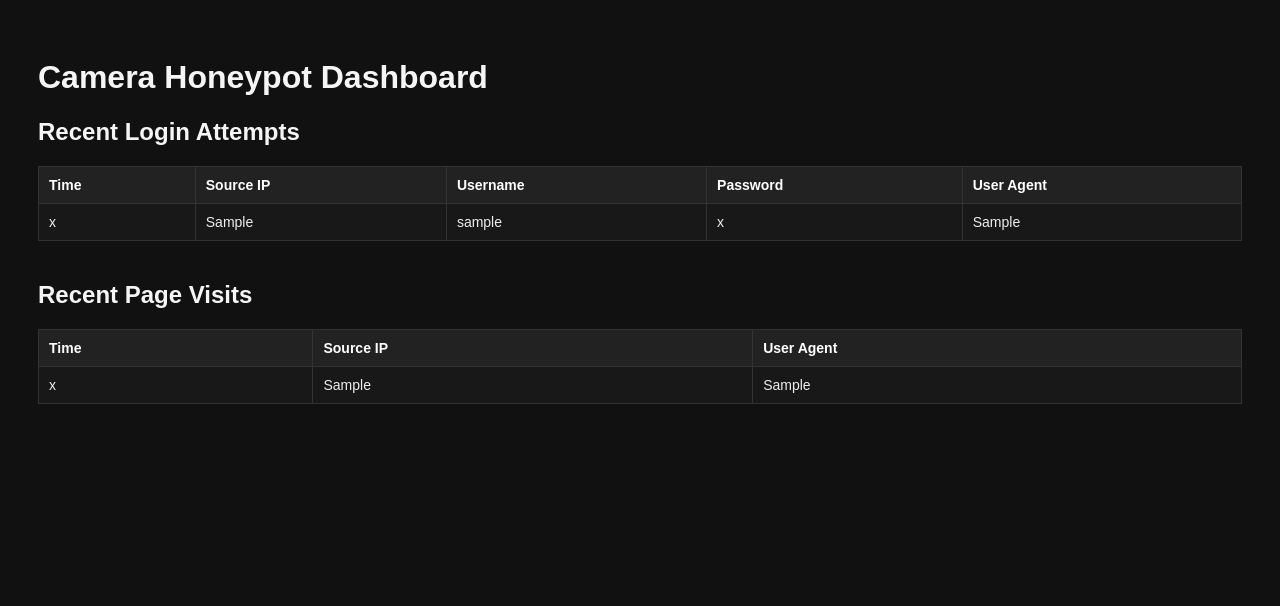
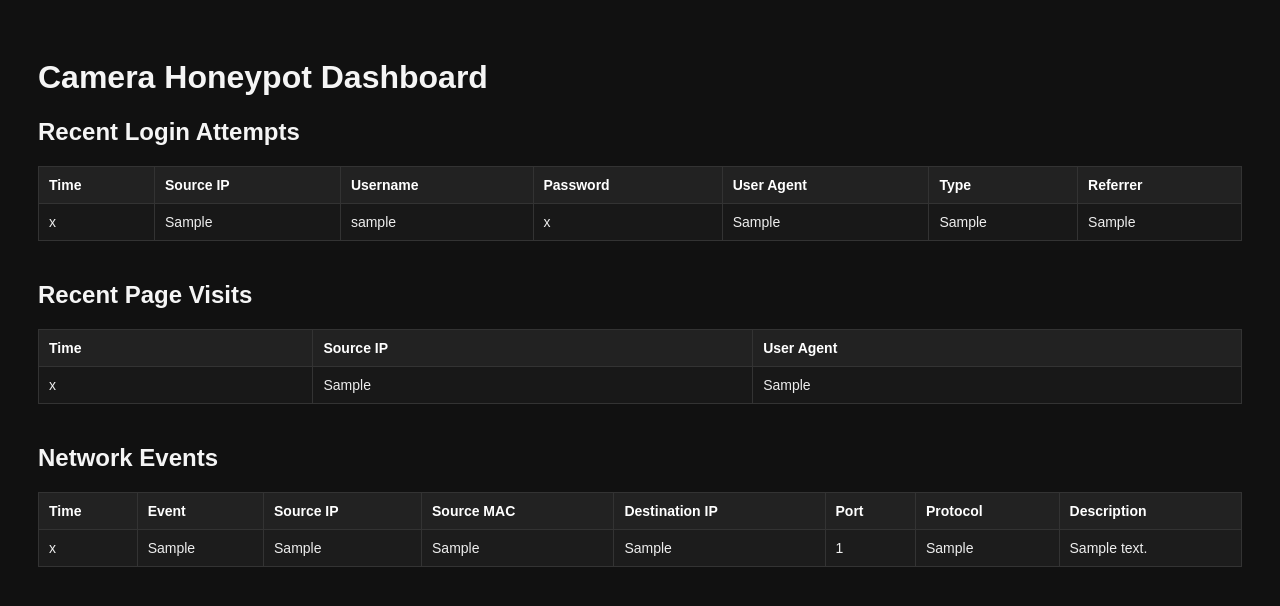
Before and after one commit to jon-tg/CameraHoneypot, a Flask app: page /admin in a window 1280 px wide. Shown: the top 606 px of the page. Run offline with Flask 3, Linux system fonts and the light colour scheme; the visitor is signed in with stand-in values (Sample User, id 1); tables that the repository leaves empty hold one stand-in row (values such as "Sample post").

Commit message:
added network event logging

```diff
--- a/app.py
+++ b/app.py
@@ -1,8 +1,12 @@
 from flask import Flask, render_template, request, redirect, session
 from datetime import datetime
 from dotenv import load_dotenv
+from collections import defaultdict
 import os
 import sqlite3
+from scapy.all import sniff, IP, TCP, ARP
+import time
+import threading
 
 app = Flask(__name__)
 load_dotenv()
@@ -10,8 +14,19 @@ load_dotenv()
 DB_NAME = "honeypot.db"
 ADMIN_USERNAME = os.getenv("ADMIN_USERNAME")
 ADMIN_PASSWORD = os.getenv("ADMIN_PASSWORD")
+HONEYPOT_IP = os.getenv("HONEYPOT_IP")
 
 app.secret_key = os.getenv("SECRET_KEY")
+
+seen_devices = {}
+port_activity = defaultdict(list)
+syn_activity = defaultdict(list)
+
+PORT_SCAN_THRESHOLD = 5
+PORT_SCAN_WINDOW = 10
+
+SYN_FLOOD_THRESHOLD = 20
+SYN_FLOOD_WINDOW = 10
 
 def init_db():
     conn = sqlite3.connect(DB_NAME)
@@ -25,6 +40,7 @@ def init_db():
         username TEXT,
         password TEXT,
         user_agent TEXT,
+        type TEXT NOT NULL,
         referrer TEXT
         )
         """)
@@ -38,24 +54,61 @@ def init_db():
         )
     """)
 
+    cursor.execute("""
+        CREATE TABLE IF NOT EXISTS network_events (
+            id INTEGER PRIMARY KEY AUTOINCREMENT,
+            timestamp TEXT NOT NULL,
+            event_type TEXT,
+            source_ip TEXT,
+            source_mac TEXT,
+            destination_ip TEXT,
+            destination_port INTEGER,
+            protocol TEXT,
+            description TEXT
+        )
+        """)
+
     conn.commit()
     conn.close()
 
+def log_network_event(event_type, source_ip=None, source_mac=None, destination_ip=None, destination_port=None, protocol=None, description=None):
+    conn = sqlite3.connect("honeypot.db")
+    cursor = conn.cursor()
 
-def log_attempt(source_ip, username, password, user_agent, referrer):
+    cursor.execute("""
+        INSERT INTO network_events
+        (timestamp, event_type, source_ip, source_mac, destination_ip,
+         destination_port, protocol, description)
+        VALUES (?, ?, ?, ?, ?, ?, ?, ?)
+    """, (
+        datetime.now().isoformat(timespec="seconds"),
+        event_type,
+        source_ip,
+        source_mac,
+        destination_ip,
+        destination_port,
+        protocol,
+        description
+    ))
+
+    conn.commit()
+    conn.close()
+
+def log_attempt(source_ip, username, password, user_agent, login_type, referrer):
     conn = sqlite3.connect(DB_NAME)
     cursor = conn.cursor()
 
     cursor.execute("""
         INSERT INTO login_attempts
-        (timestamp, source_ip, username, password, user_agent, referrer)
-        VALUES (?, ?, ?, ?, ?, ?)
+        (timestamp, source_ip, username, password, user_agent, type, referrer)
+        VALUES (?, ?, ?, ?, ?, ?, ?)
     """, (
         datetime.now().isoformat(timespec="seconds"),
         source_ip,
         username,
         password,
         user_agent,
+        login_type,
         referrer
     ))
 
@@ -79,28 +132,122 @@ def log_view(source_ip, user_agent):
     conn.commit()
     conn.close()
 
+def process_packet(packet):
+    current_time = time.time()
+
+    if packet.haslayer(ARP):
+        src_ip = packet[ARP].psrc
+        src_mac = packet[ARP].hwsrc
+
+        if src_ip and src_mac and src_ip not in seen_devices:
+            seen_devices[src_ip] = src_mac
+
+            log_network_event(
+                event_type="New Device",
+                source_ip=src_ip,
+                source_mac=src_mac,
+                protocol="ARP",
+                description=f"New device discovered: {src_ip} ({src_mac})"
+            )
+
+    if packet.haslayer(IP):
+        src_ip = packet[IP].src
+        dst_ip = packet[IP].dst
+        protocol = packet[IP].proto
+
+        if dst_ip != HONEYPOT_IP:
+            return
+
+        if packet.haslayer(TCP):
+            dst_port = packet[TCP].dport
+            flags = packet[TCP].flags
+
+            log_network_event(
+                event_type="TCP Packet",
+                source_ip=src_ip,
+                destination_ip=dst_ip,
+                destination_port=dst_port,
+                protocol="TCP",
+                description=f"TCP traffic from {src_ip} to {dst_ip}:{dst_port}"
+            )
+
+            port_activity[src_ip].append((current_time, dst_port))
+
+            port_activity[src_ip] = [
+                entry for entry in port_activity[src_ip]
+                if current_time - entry[0] <= PORT_SCAN_WINDOW
+            ]
+
+            unique_ports = set(port for _, port in port_activity[src_ip])
+
+            if len(unique_ports) >= PORT_SCAN_THRESHOLD:
+                log_network_event(
+                    event_type="Possible Port Scan",
+                    source_ip=src_ip,
+                    destination_ip=dst_ip,
+                    protocol="TCP",
+                    description=f"{src_ip} contacted {len(unique_ports)} ports within {PORT_SCAN_WINDOW} seconds: {sorted(unique_ports)}"
+                )
+
+                port_activity[src_ip].clear()
+
+            if flags == "S":
+                syn_activity[src_ip].append(current_time)
+
+                syn_activity[src_ip] = [
+                    t for t in syn_activity[src_ip]
+                    if current_time - t <= SYN_FLOOD_WINDOW
+                ]
+
+                if len(syn_activity[src_ip]) >= SYN_FLOOD_THRESHOLD:
+                    log_network_event(
+                        event_type="Possible SYN Flood",
+                        source_ip=src_ip,
+                        destination_ip=dst_ip,
+                        destination_port=dst_port,
+                        protocol="TCP",
+                        description=f"{src_ip} sent {len(syn_activity[src_ip])} SYN packets within {SYN_FLOOD_WINDOW} seconds"
+                    )
+
+                    syn_activity[src_ip].clear()
+
+def start_scapy_monitor():
+    sniff(
+        iface="lo",
+        prn=process_packet,
+        store=False
+    )
+
 def get_dashboard_data():
-    conn = sqlite3.connect(DB_NAME)
+    conn = sqlite3.connect("honeypot.db")
     conn.row_factory = sqlite3.Row
     cursor = conn.cursor()
 
     cursor.execute("""
-        SELECT * FROM login_attempts
-        ORDER BY id DESC
-        LIMIT 50
+        SELECT *
+        FROM login_attempts
+        ORDER BY timestamp DESC
     """)
     login_attempts = cursor.fetchall()
 
     cursor.execute("""
-        SELECT * FROM page_visits
-        ORDER BY id DESC
-        LIMIT 50
+        SELECT *
+        FROM page_visits
+        ORDER BY timestamp DESC
     """)
     page_visits = cursor.fetchall()
 
+    cursor.execute("""
+        SELECT *
+        FROM network_events
+        ORDER BY timestamp DESC
+        LIMIT 100
+    """)
+    network_events = cursor.fetchall()
+
     conn.close()
 
-    return login_attempts, page_visits
+    return login_attempts, page_visits, network_events
 
 @app.route("/")
 def index():
@@ -108,7 +255,6 @@ def index():
     user_agent = request.headers.get("User-Agent")
     log_view(source_ip, user_agent)
     return render_template("login.html")
-
 
 @app.route("/login", methods=["POST"])
 def login():
@@ -119,10 +265,7 @@ def login():
     user_agent = request.headers.get("User-Agent")
     referrer = request.referrer
 
-    log_attempt(source_ip, username, password, user_agent, referrer)
-
-    print(f"[+] Login attempt from {source_ip}: {username}/{password}")
-
+    log_attempt(source_ip, username, password, user_agent, "regular", referrer)
     return "Invalid username or password"
 
 @app.route("/admin", methods=["GET", "POST"])
@@ -135,19 +278,27 @@ def admin():
             session["admin"] = True
             return redirect("/admin")
 
+        source_ip = request.remote_addr
+        user_agent = request.headers.get("User-Agent")
+        referrer = request.referrer
+
+        log_attempt(source_ip, username, password, user_agent, "admin", referrer)
         return render_template("admin_login.html", error="Invalid password")
 
     if not session.get("admin"):
         return render_template("admin_login.html")
 
-    login_attempts, page_visits = get_dashboard_data()
+    login_attempts, page_visits, network_events = get_dashboard_data()
 
     return render_template(
         "admin.html",
         login_attempts=login_attempts,
-        page_visits=page_visits
+        page_visits=page_visits,
+        network_events=network_events
     )
 
 if __name__ == "__main__":
+    scapy_thread = threading.Thread(target=start_scapy_monitor, daemon=True)
+    scapy_thread.start()
     init_db()
     app.run(host="0.0.0.0", port=5000)
--- a/templates/admin.html
+++ b/templates/admin.html
@@ -51,6 +51,9 @@
         <th>Username</th>
         <th>Password</th>
         <th>User Agent</th>
+        <th>Type</th>
+        <th>Referrer</th>
+
     </tr>
 
     {% for attempt in login_attempts %}
@@ -60,6 +63,8 @@
         <td>{{ attempt["username"] }}</td>
         <td>{{ attempt["password"] }}</td>
         <td>{{ attempt["user_agent"] }}</td>
+        <td>{{ attempt["type"] }}</td>
+        <td>{{ attempt["referrer"] }}</td>
     </tr>
     {% endfor %}
 </table>
@@ -82,5 +87,37 @@
     {% endfor %}
 </table>
 
+<h2>Network Events</h2>
+
+<table>
+    <thead>
+        <tr>
+            <th>Time</th>
+            <th>Event</th>
+            <th>Source IP</th>
+            <th>Source MAC</th>
+            <th>Destination IP</th>
+            <th>Port</th>
+            <th>Protocol</th>
+            <th>Description</th>
+        </tr>
+    </thead>
+
+    <tbody>
+        {% for event in network_events %}
+        <tr>
+            <td>{{ event.timestamp }}</td>
+            <td>{{ event.event_type }}</td>
+            <td>{{ event.source_ip }}</td>
+            <td>{{ event.source_mac }}</td>
+            <td>{{ event.destination_ip }}</td>
+            <td>{{ event.destination_port }}</td>
+            <td>{{ event.protocol }}</td>
+            <td>{{ event.description }}</td>
+        </tr>
+        {% endfor %}
+    </tbody>
+</table>
+
 </body>
 </html>
```
